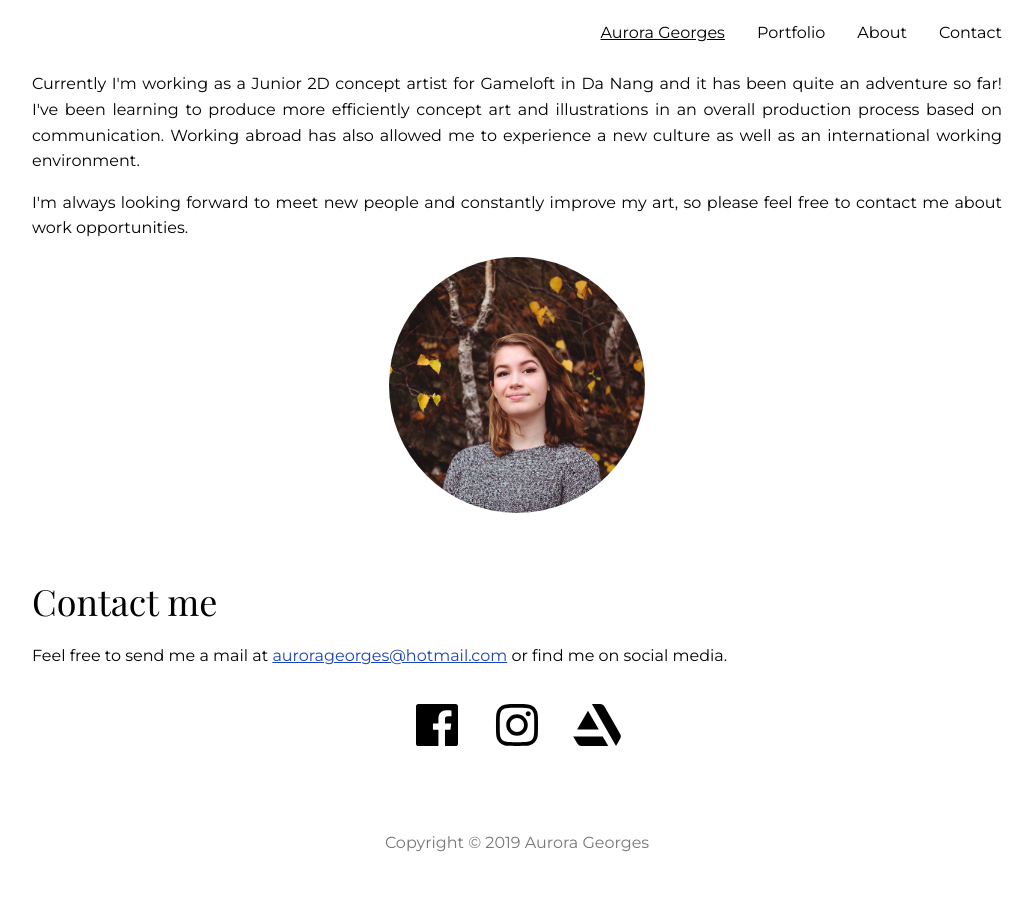
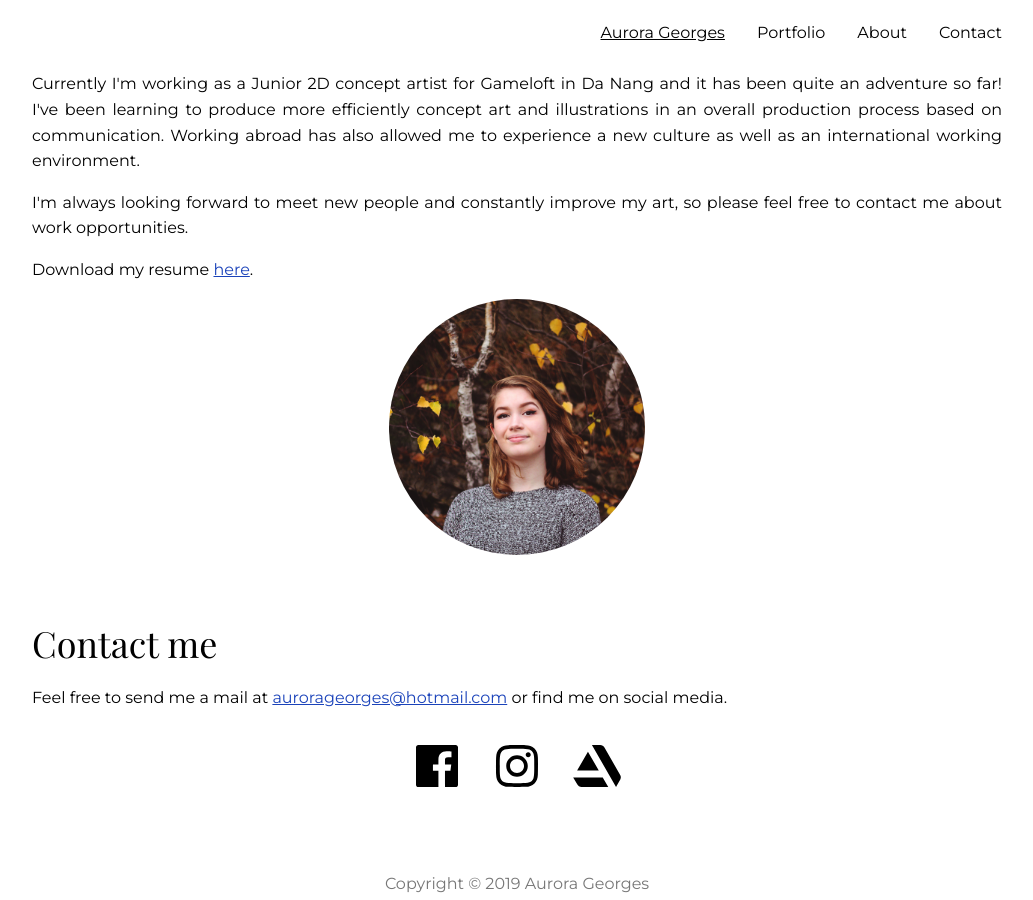
Before and after one commit to aurorageorges/aurorageorges.github.io, a Jekyll site: the page built from index.html, in a window 1280 px wide and 900 px high, scrolled down 1093 px. Shown: the whole window, without its empty margins (123-1156 px from the left). Built offline with Jekyll 4.4.1, drawn with Linux system fonts in a browser that asks for light colours; before the commit the page ends 1961 px from its top, so only the background shows below that.

Commit message:
Add resume download link

```diff
--- a/index.html
+++ b/index.html
@@ -54,6 +54,9 @@ socialmedias:
     I'm always looking forward to meet new people and constantly improve my art,
     so please feel free to contact me about work opportunities.
   </p>
+  <p class="paragraph">
+      Download my resume <a class="link" href="/assets/files/aurora-georges-resume.pdf">here</a>.
+  </p>
   <div class="horizontal">
     <div class="circle about-image" style="background-image: url(/assets/images/me/profile.jpg)"></div>
   </div>
```
